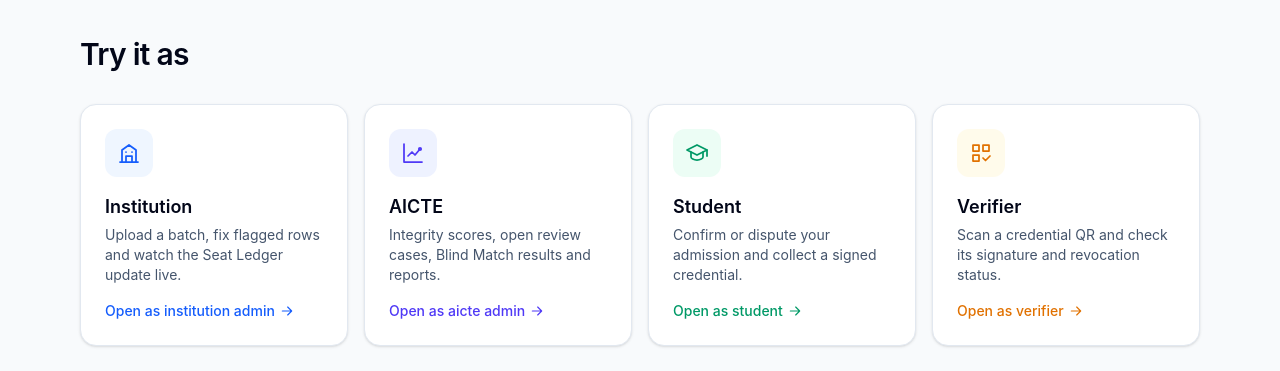
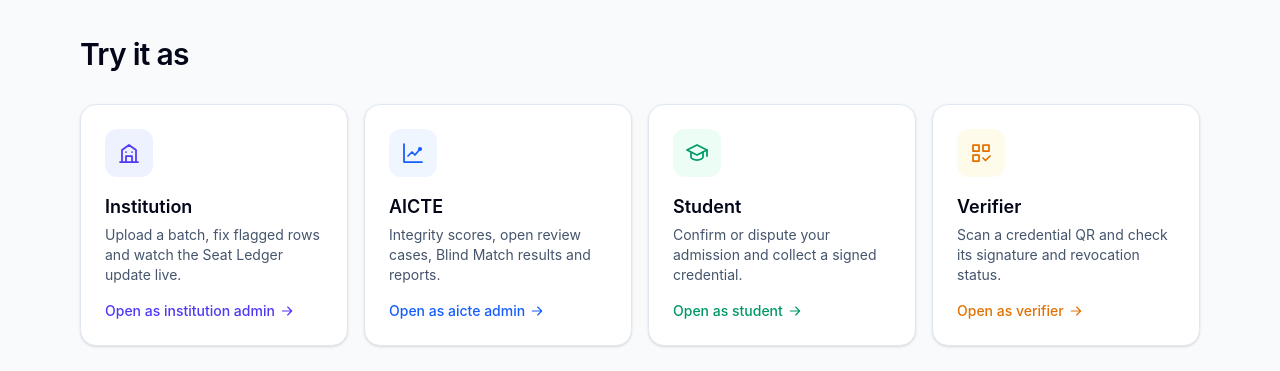
Before and after one commit to Soumya-Vinod/apaar-integrity-platform, a React (Vite) app in the folder frontend/: page / in a window 1280 px wide. Shown: the part 1400-1771 px from the top of the page. Built offline with nearby package versions, Linux system fonts and the light colour scheme; no server answers; what zxing-wasm would draw is missing.

Commit message:
feat(frontend): colour the landing role cards with the role accents

```diff
--- a/frontend/src/pages/home/index.tsx
+++ b/frontend/src/pages/home/index.tsx
@@ -4,7 +4,9 @@
 import { useNavigate } from 'react-router-dom'
 import { api } from '../../lib/api'
 import type { components } from '../../lib/api-types'
+import { ROLE_ACCENT } from '../../lib/dashboards'
 import { setIdentity, type Role } from '../../lib/roles'
+import { accentTints } from '../../components/accents'
 import BlindMatchStrip from './BlindMatchStrip'
 import HashChain from './HashChain'
 import SeatLedgerCard from './SeatLedgerCard'
@@ -27,15 +29,13 @@
 const panel = 'rounded-2xl border border-slate-200 bg-white p-6 shadow-sm'
 const sectionTitle = 'text-2xl font-semibold tracking-tight text-slate-950 sm:text-3xl'
 
+// Each card takes its role's accent from lib/dashboards.ts, the same colour as that role's header.
 const ROLE_CARDS: {
   role: Role
   to: string
   title: string
   line: string
   icon: ReactNode
-  badge: string
-  text: string
-  border: string
 }[] = [
   {
     role: 'institution_admin',
@@ -43,9 +43,6 @@
     title: 'Institution',
     line: 'Upload a batch, fix flagged rows and watch the Seat Ledger update live.',
     icon: <BuildingIcon />,
-    badge: 'bg-blue-50 text-blue-600',
-    text: 'text-blue-600',
-    border: 'hover:border-blue-400',
   },
   {
     role: 'aicte_admin',
@@ -53,9 +50,6 @@
     title: 'AICTE',
     line: 'Integrity scores, open review cases, Blind Match results and reports.',
     icon: <ChartIcon />,
-    badge: 'bg-indigo-50 text-indigo-600',
-    text: 'text-indigo-600',
-    border: 'hover:border-indigo-400',
   },
   {
     role: 'student',
@@ -63,9 +57,6 @@
     title: 'Student',
     line: 'Confirm or dispute your admission and collect a signed credential.',
     icon: <CapIcon />,
-    badge: 'bg-emerald-50 text-emerald-600',
-    text: 'text-emerald-600',
-    border: 'hover:border-emerald-400',
   },
   {
     role: 'verifier',
@@ -73,9 +64,6 @@
     title: 'Verifier',
     line: 'Scan a credential QR and check its signature and revocation status.',
     icon: <QrCheckIcon />,
-    badge: 'bg-amber-50 text-amber-600',
-    text: 'text-amber-600',
-    border: 'hover:border-amber-400',
   },
 ]
 
@@ -307,27 +295,31 @@
       <section className="space-y-8">
         <h2 className={sectionTitle}>Try it as</h2>
         <div className="grid grid-cols-1 gap-4 sm:grid-cols-2 lg:grid-cols-4">
-          {ROLE_CARDS.map((card) => (
+          {ROLE_CARDS.map((card) => {
+            const tint = accentTints[ROLE_ACCENT[card.role]]
+            return (
               <button
                 key={card.role}
                 type="button"
+                data-accent={ROLE_ACCENT[card.role]}
                 onClick={() => openAs(card.role, card.to)}
-              className={`${panel} flex flex-col text-left transition duration-200 hover:-translate-y-1 hover:shadow-lg focus:outline-none focus-visible:ring-4 focus-visible:ring-indigo-200 motion-reduce:transition-none motion-reduce:hover:translate-y-0 ${card.border}`}
+                className={`${panel} flex flex-col text-left transition duration-200 hover:-translate-y-1 hover:shadow-lg focus:outline-none focus-visible:ring-4 focus-visible:ring-indigo-200 motion-reduce:transition-none motion-reduce:hover:translate-y-0 ${tint.border}`}
               >
                 <span
-                className={`flex h-12 w-12 items-center justify-center rounded-xl ${card.badge}`}
+                  className={`flex h-12 w-12 items-center justify-center rounded-xl ${tint.badge}`}
                 >
                   {card.icon}
                 </span>
                 <span className="mt-4 text-lg font-semibold text-slate-950">{card.title}</span>
                 <span className="mt-1 flex-1 text-sm text-slate-600">{card.line}</span>
                 <span
-                className={`mt-4 inline-flex items-center gap-1 text-sm font-medium ${card.text}`}
+                  className={`mt-4 inline-flex items-center gap-1 text-sm font-medium ${tint.text}`}
                 >
                   Open as {card.role.replace('_', ' ')} <ArrowIcon />
                 </span>
               </button>
-          ))}
+            )
+          })}
         </div>
       </section>
 
```
Lines whose indentation alone changed are shown as unchanged.
